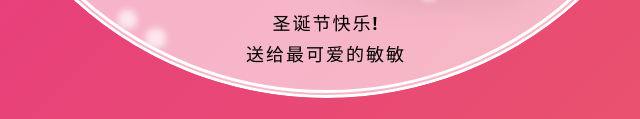
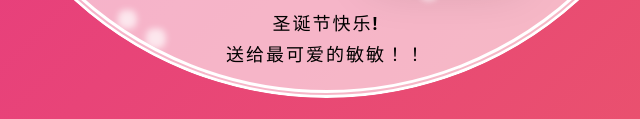
Before and after one commit to wiggin66/wiggin66.github.io, a plain HTML site: page index.html in a window 1280 px wide. Shown: the part 678-797 px from the top of the page, 314-954 px from the left. Drawn offline with Linux system fonts and the light colour scheme.

Commit message:
Update index.html

```diff
--- a/index.html
+++ b/index.html
@@ -896,7 +896,7 @@
         </div>
       </div>
       <h3>圣诞节快乐!</h3>
-      <h3>送给最可爱的敏敏<h3>
+      <h3>送给最可爱的敏敏！！<h3>
     </div>
   </body>
 </html>
```
